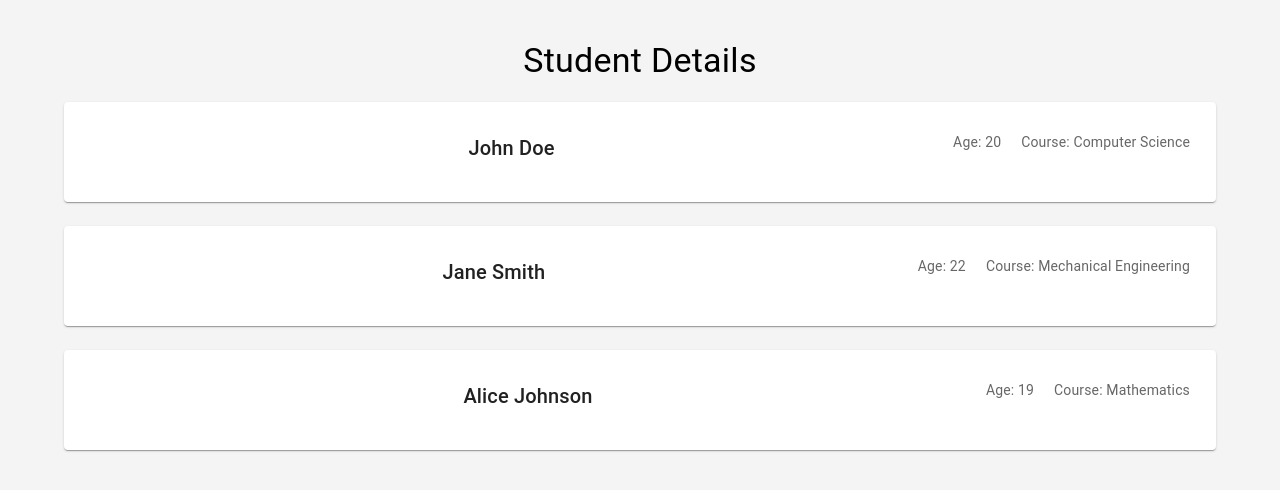
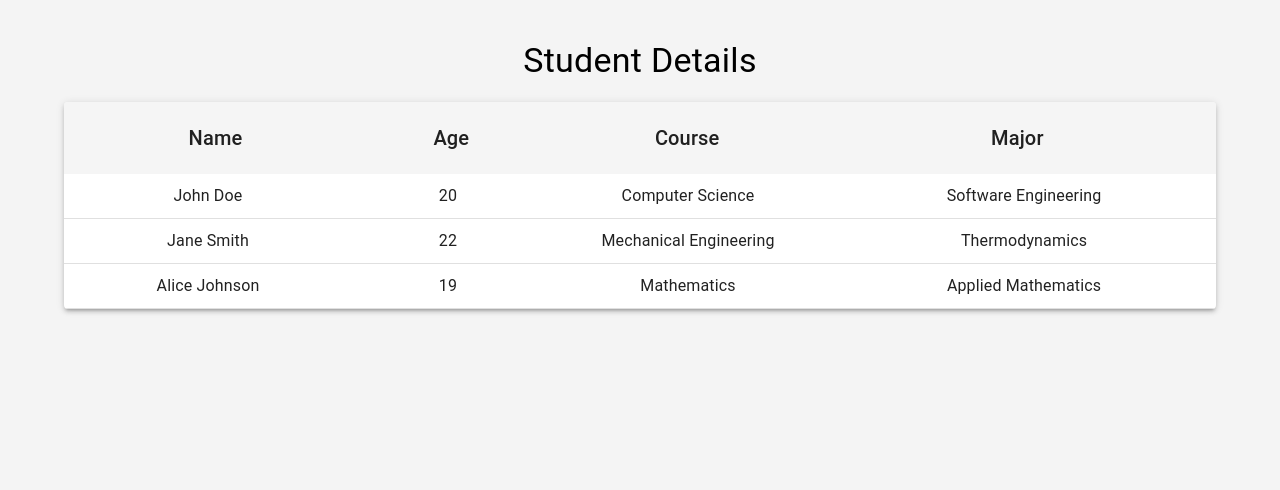
Before and after one commit to cfghyderabad24/Team-26, a React (Create React App) app in the folder stbhatevara/: page /volunteerStudentDetails in a window 1280 px wide. Shown: the top 490 px of the page. Built offline with nearby package versions, Linux system fonts and the light colour scheme.

Commit message:
Volunteer Sudent details and form change

```diff
--- a/stbhatevara/src/App.js
+++ b/stbhatevara/src/App.js
@@ -12,6 +12,7 @@ import Status from './TrusteeLevel/Status';
 import Vol from './Volunteer/main';
 import StudentDetails from './Volunteer/studentDetails';
 import MeetingForm from './Volunteer/meeting';
+import VolStatus from './Volunteer/specificStudent'
 
 // Authentication components
 import LoginPage from './components/LoginPage';
@@ -43,7 +44,7 @@ function App() {
                     <Route path="/volunteer" element={<Vol />} />
                     <Route path="/volunteerStudentDetails" element={<StudentDetails />} />
                     <Route path="/volunteerMeeting" element={<MeetingForm />} />
-                    <Route path="/volunteerSpecificStudent/:id" element={<Status />} />
+                    <Route path="/volunteerSpecificStudent/:id" element={<VolStatus />} />
 
                     {/* Alumni Routes */}
                     <Route path="/alumni/home" element={<AlumniHome />} />
--- a/stbhatevara/src/Volunteer/specificStudent.js
+++ b/stbhatevara/src/Volunteer/specificStudent.js
@@ -9,7 +9,7 @@ const students = [
     { id: 3, name: 'Mike Johnson', age: 21, major: 'Psychology', status: 'Pending Approval' },
 ];
 
-const Status = () => {
+const VolStatus = () => {
     const navigate = useNavigate();
     const { id } = useParams();
     const [student, setStudent] = useState(null);
@@ -241,4 +241,4 @@ const Status = () => {
     );
 };
 
-export default Status;
+export default VolStatus;
--- a/stbhatevara/src/Volunteer/studentDetails.js
+++ b/stbhatevara/src/Volunteer/studentDetails.js
@@ -1,12 +1,11 @@
-// src/StudentDetails.js
 import React from 'react';
 import { useNavigate } from 'react-router-dom';
-import { Card, CardContent, Typography, Container, Grid } from '@mui/material';
+import { Card, CardContent, Typography, Container, Grid, Paper, Box } from '@mui/material';
 
 const students = [
-    { id: 1, name: 'John Doe', age: 20, course: 'Computer Science' },
-    { id: 2, name: 'Jane Smith', age: 22, course: 'Mechanical Engineering' },
-    { id: 3, name: 'Alice Johnson', age: 19, course: 'Mathematics' }
+    { id: 1, name: 'John Doe', age: 20, course: 'Computer Science', major: 'Software Engineering' },
+    { id: 2, name: 'Jane Smith', age: 22, course: 'Mechanical Engineering', major: 'Thermodynamics' },
+    { id: 3, name: 'Alice Johnson', age: 19, course: 'Mathematics', major: 'Applied Mathematics' }
 ];
 
 const StudentDetails = () => {
@@ -19,23 +18,26 @@ const StudentDetails = () => {
     return (
         <Container style={styles.container}>
             <Typography variant="h4" style={styles.header}>Student Details</Typography>
-            <Grid container spacing={3} direction="column">
+            <Paper elevation={3} style={styles.table}>
+                <Box style={styles.tableHeader}>
+                    <Grid container>
+                        <Grid item xs={3} style={styles.tableHeaderCell}><Typography variant="h6">Name</Typography></Grid>
+                        <Grid item xs={2} style={styles.tableHeaderCell}><Typography variant="h6">Age</Typography></Grid>
+                        <Grid item xs={3} style={styles.tableHeaderCell}><Typography variant="h6">Course</Typography></Grid>
+                        <Grid item xs={4} style={styles.tableHeaderCell}><Typography variant="h6">Major</Typography></Grid>
+                    </Grid>
+                </Box>
                 {students.map(student => (
-                    <Grid item key={student.id}>
-                        <Card style={styles.card} onClick={() => handleCardClick(student.id)}>
-                            <CardContent style={styles.cardContent}>
-                                <Typography variant="h6" style={styles.name}>{student.name}</Typography>
-                                <Typography variant="body2" color="textSecondary" style={styles.detail}>
-                                    Age: {student.age}
-                                </Typography>
-                                <Typography variant="body2" color="textSecondary" style={styles.detail}>
-                                    Course: {student.course}
-                                </Typography>
-                            </CardContent>
-                        </Card>
-                    </Grid>
+                    <Box key={student.id} style={styles.tableRow} onClick={() => handleCardClick(student.id)}>
+                        <Grid container alignItems="center">
+                            <Grid item xs={3} style={styles.tableCell}><Typography variant="body1">{student.name}</Typography></Grid>
+                            <Grid item xs={2} style={styles.tableCell}><Typography variant="body1">{student.age}</Typography></Grid>
+                            <Grid item xs={3} style={styles.tableCell}><Typography variant="body1">{student.course}</Typography></Grid>
+                            <Grid item xs={4} style={styles.tableCell}><Typography variant="body1">{student.major}</Typography></Grid>
+                        </Grid>
+                    </Box>
                 ))}
-            </Grid>
+            </Paper>
         </Container>
     );
 };
@@ -48,23 +50,26 @@ const styles = {
         marginBottom: '20px',
         textAlign: 'center'
     },
-    card: {
-        minHeight: 100,
-        display: 'flex',
-        alignItems: 'center',
-        padding: '10px',
-        cursor: 'pointer' // Make cursor pointer to indicate clickable
+    table: {
+        width: '100%',
+        overflowX: 'auto'
     },
-    cardContent: {
-        display: 'flex',
-        justifyContent: 'space-between',
-        width: '100%'
+    tableHeader: {
+        backgroundColor: '#f5f5f5',
+        padding: '10px'
     },
-    name: {
-        flexGrow: 1
+    tableHeaderCell: {
+        padding: '10px'
     },
-    detail: {
-        marginLeft: '20px'
+    tableRow: {
+        borderBottom: '1px solid #e0e0e0',
+        cursor: 'pointer', // Make cursor pointer to indicate clickable
+        '&:hover': {
+            backgroundColor: '#f9f9f9'
+        }
+    },
+    tableCell: {
+        padding: '10px'
     }
 };
 
--- a/stbhatevara/src/components/Home.js
+++ b/stbhatevara/src/components/Home.js
@@ -34,11 +34,9 @@ const Home = () => {
           <Link to="/login">Login</Link> {/* Link to login page */}
         </div>
         <div className="division" id="volunteer">
-          <Link to="/volunteer">
             <h2>Volunteer</h2>
             <p>Information about volunteering...</p>
             <Link to="/login">Login</Link>
-          </Link>
         </div>
         <div className="division" id="ngo">
           <h2>NGO</h2>
@@ -46,18 +44,14 @@ const Home = () => {
           <Link to="/login">Login</Link>
         </div>
         <div className="division" id="trust">
-          <Link to="/trustee">
             <h2>Trust</h2>
             <p>Information about trust...</p>
             <Link to="/login">Login</Link>
-          </Link>
         </div>
         <div className="division" id="alumni">
-          <Link to="/alumni/home">
           <h2>Alumni</h2>
           <p>Information about alumni...</p>
           <Link to="/login">Login</Link>
-          </Link>
         </div>
       </section>
 
```
